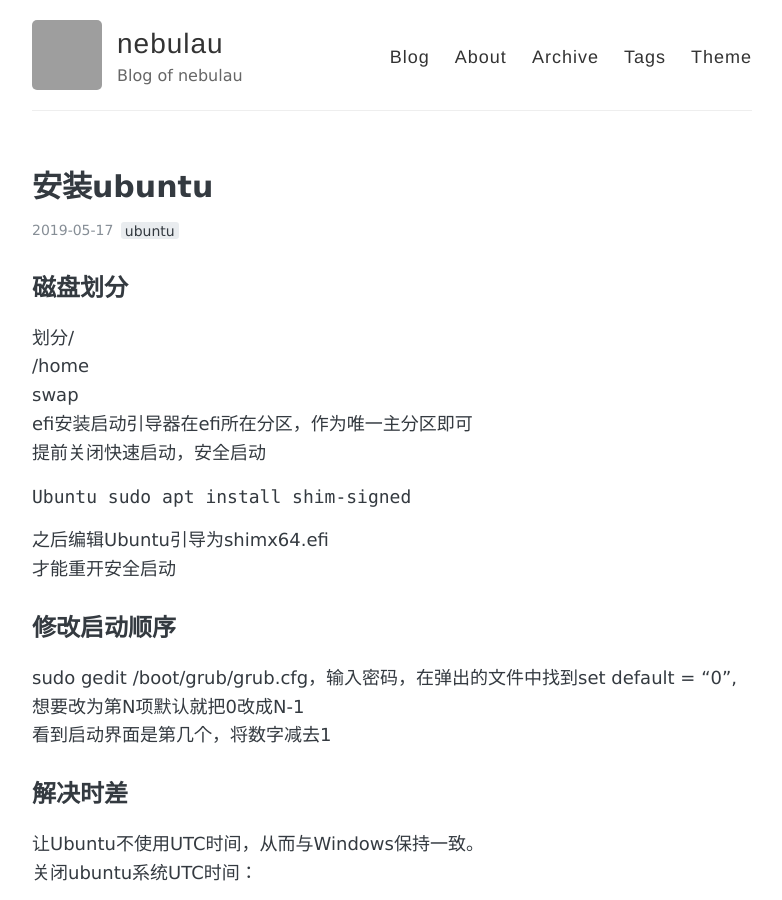
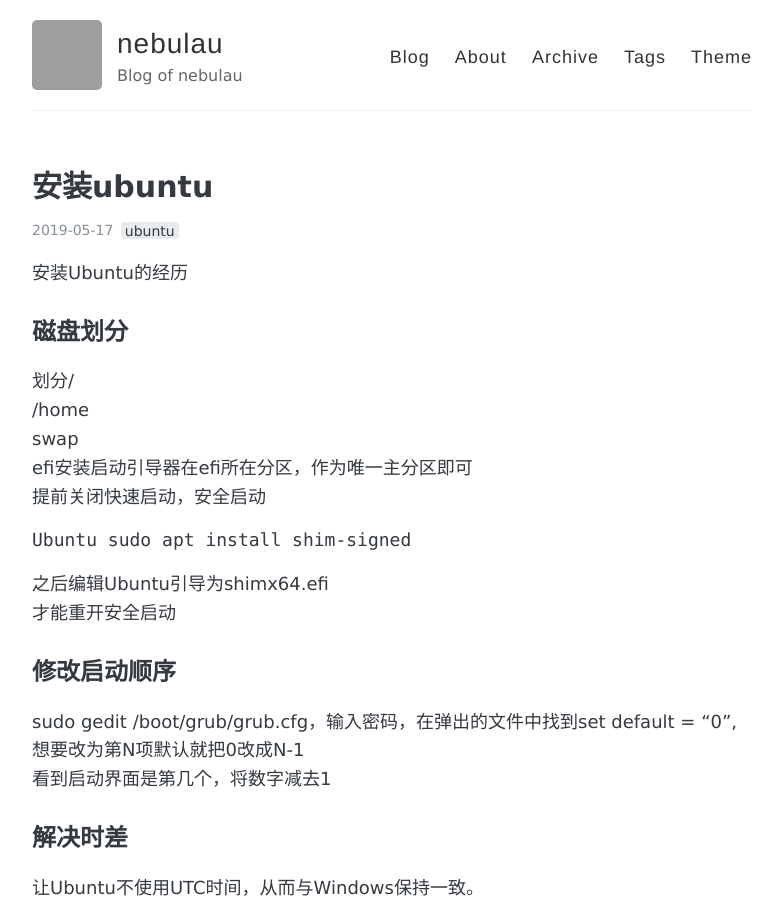
Before and after one commit to nebulau/nebulau.github.io, a Jekyll site: the page built from _posts/2019-5-17-安装ubuntu.md, in a window 1280 px wide and 900 px high. Shown: the whole window, without its empty margins (248-1030 px from the left). Built offline with Jekyll 4.4.1, drawn with Linux system fonts in a browser that asks for light colours; grey boxes are pictures that could not be loaded.

Commit message:
submit@2019-05-17 20:27:00

```diff
--- a/_posts/2019-5-17-安装ubuntu.md
+++ b/_posts/2019-5-17-安装ubuntu.md
@@ -4,6 +4,8 @@ title: 安装ubuntu
 tags:
   - ubuntu
 ---
+
+安装Ubuntu的经历
 
 ## 磁盘划分
 划分/
```
